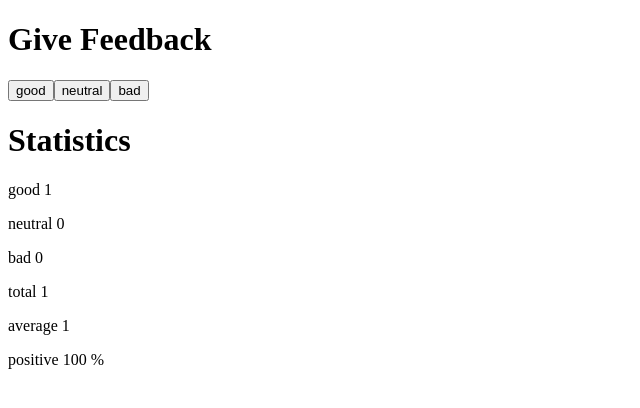
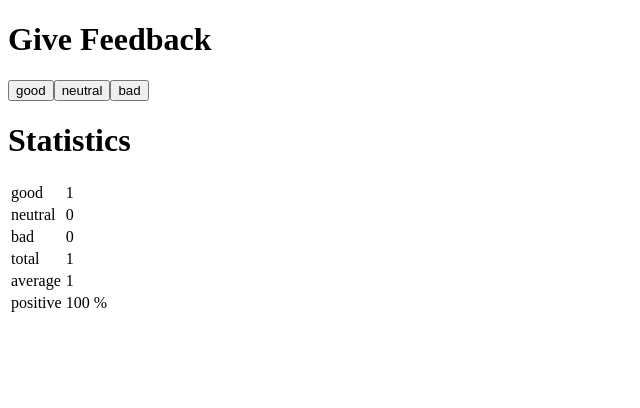
Before and after one commit to JKShima/FullStackOpen, a React (Vite) app in the folder Part1/unicafe/: page / in a window 1280 px wide. Both pictures are taken after a click on the button "good". Shown: the top 408 px of the page, without its empty margins (0-640 px from the left). Built offline with nearby package versions, Linux system fonts and the light colour scheme.

Commit message:
Exercise 1.11

```diff
--- a/Part1/unicafe/src/App.jsx
+++ b/Part1/unicafe/src/App.jsx
@@ -7,9 +7,10 @@ const Button = ({ handleClick, text}) => (
 )
 
 const StatisticsLine = ({text, value}) => (
-  <div>
-    <p>{text} {value}</p>
-  </div>
+  <tr>
+    <td>{text}</td>
+    <td>{value}</td>
+  </tr>
 )
 
 const Statistics = (props) => {
@@ -23,14 +24,16 @@ const Statistics = (props) => {
   }
 
   return (
-    <div>
+    <table>
+      <tbody>
         <StatisticsLine text = "good" value = {props.good}/>
         <StatisticsLine text = "neutral" value = {props.neutral}/>
         <StatisticsLine text = "bad" value = {props.bad}/>
         <StatisticsLine text = "total" value = {total}/>
         <StatisticsLine text = "average" value = {(props.good*1 + props.neutral*0 + props.bad*(-1))/total}/>
         <StatisticsLine text = "positive" value = {`${(props.good/total)*100} %`}/>
-    </div>
+      </tbody>
+    </table>
   )
 
 }
```
Lines whose indentation alone changed are shown as unchanged.
